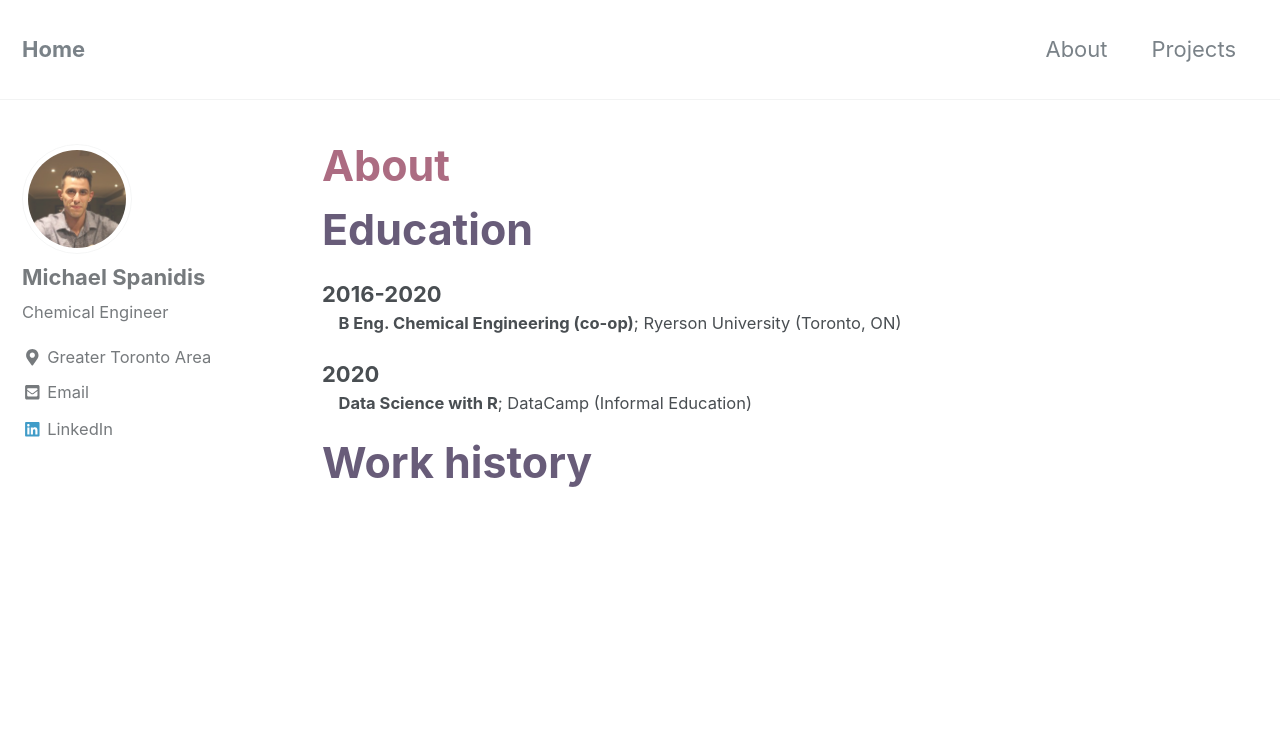
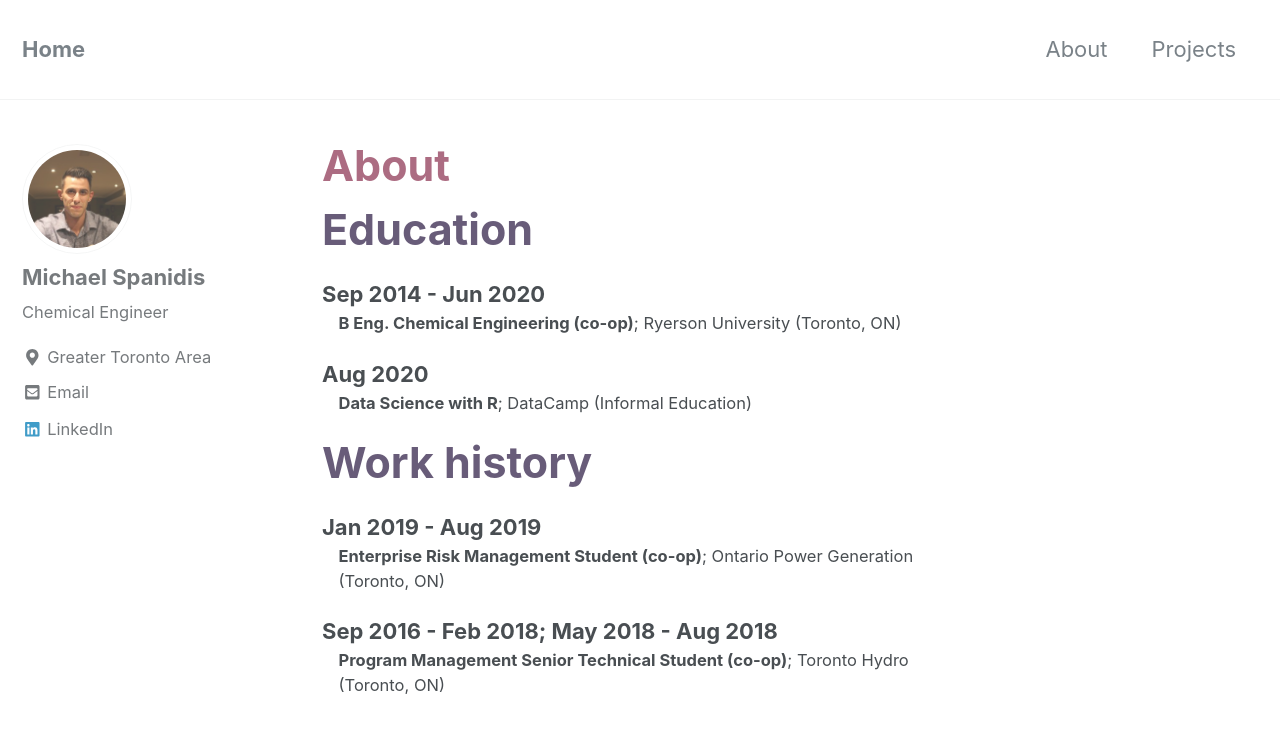
Before and after one commit to michaelspanidis/michaelspanidis.github.io, a Jekyll site: the page built from _pages/about.md, in a window 1280 px wide and 900 px high. Shown: the top 733 px of the window. Built offline with Jekyll 4.4.1, drawn with Linux system fonts in a browser that asks for light colours; nearby versions of some CDN libraries.

Commit message:
changes31

```diff
--- a/_pages/about.md
+++ b/_pages/about.md
@@ -4,10 +4,15 @@ permalink: /about/
 ---
 
 # <span style="color:rgb(104,92,121);font-size:1.25em;">Education</span>
-2016-2020
+Sep 2014 - Jun 2020
 :   **B Eng. Chemical Engineering (co-op)**; Ryerson University (Toronto, ON)
 
-2020
+Aug 2020
 :   **Data Science with R**; DataCamp (Informal Education)
 
 # <span style="color:rgb(104,92,121);font-size:1.25em;">Work history</span>
+Jan 2019 - Aug 2019
+:   **Enterprise Risk Management Student (co-op)**; Ontario Power Generation (Toronto, ON)
+
+Sep 2016 - Feb 2018; May 2018 - Aug 2018
+:   **Program Management Senior Technical Student (co-op)**; Toronto Hydro (Toronto, ON)
```
